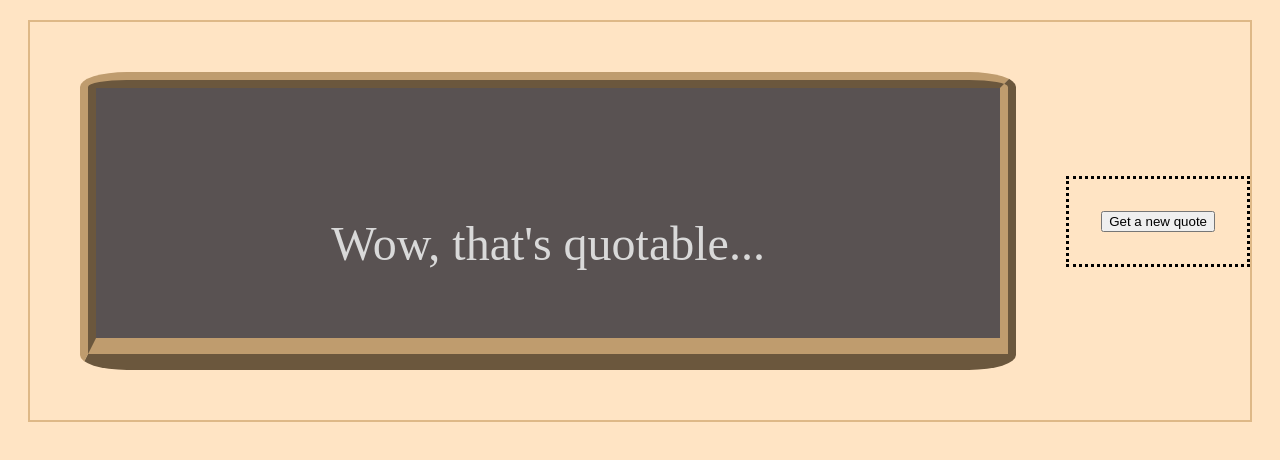
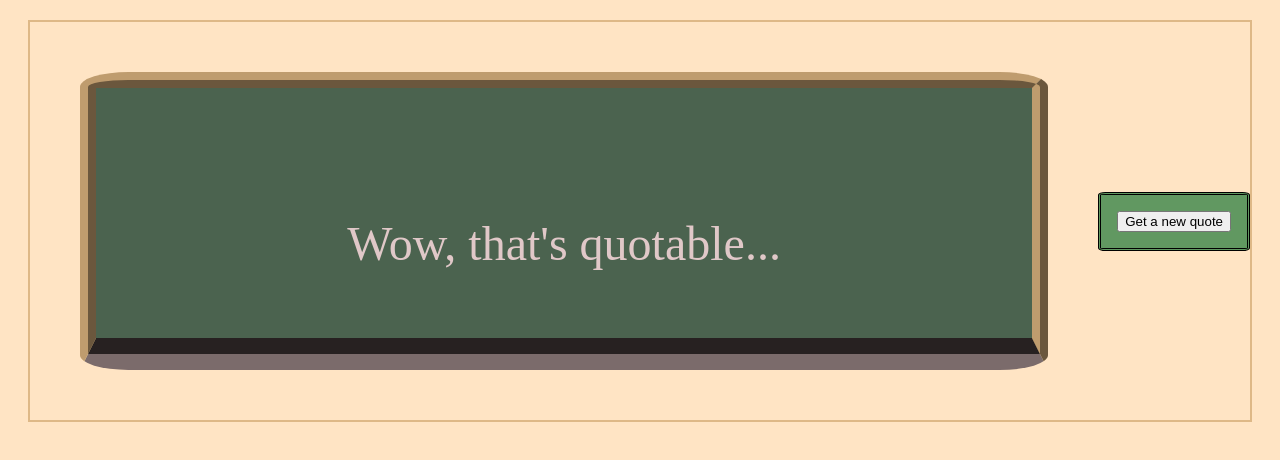
Before and after one commit to kirkdrichardson/quotable, a plain HTML site: page index.html in a window 1280 px wide. Drawn offline with Linux system fonts and the light colour scheme.

Commit message:
Front end styling

```diff
--- a/files/style.css
+++ b/files/style.css
@@ -13,15 +13,16 @@ body{
   height: 50px;
   width: 500px;
   border-style: solid;
-  border-color: #bf9c6e;
   flex-grow: 4;
   margin: 50px;
 }
-.one{
+.board{
   height: 250px;
-  background-color: #595252;
+  background-color: #4b634f;
   border-radius: 5%;
-  border-style:ridge;
+  border-style: ridge;
+  border-bottom-style: groove;
+  border-color: #bf9c6e  #bf9c6e #7b6b6b #bf9c6e;
   border-width: 1em 1em 2em 1em;
 }
 
@@ -29,11 +30,13 @@ body{
   margin: 10vw;
   font-size: 3em;
   text-align: center;
-  color: #d9d9d9;
+  color: #e0c8c8;
 }
 
 .button{
-  border-style: dotted;
   margin: auto;
-  padding: 2em;
+  padding: 1em;
+  background-color: #619861;
+  border-radius: 5%;
+  border-style: double;
 }
--- a/index.html
+++ b/index.html
@@ -7,7 +7,7 @@
   <body>
 
     <div class="container">
-      <div class = "item one">
+      <div class = "item board">
         <span><p class="text">Wow, that's quotable...</p></span>
 
       </div>
```
